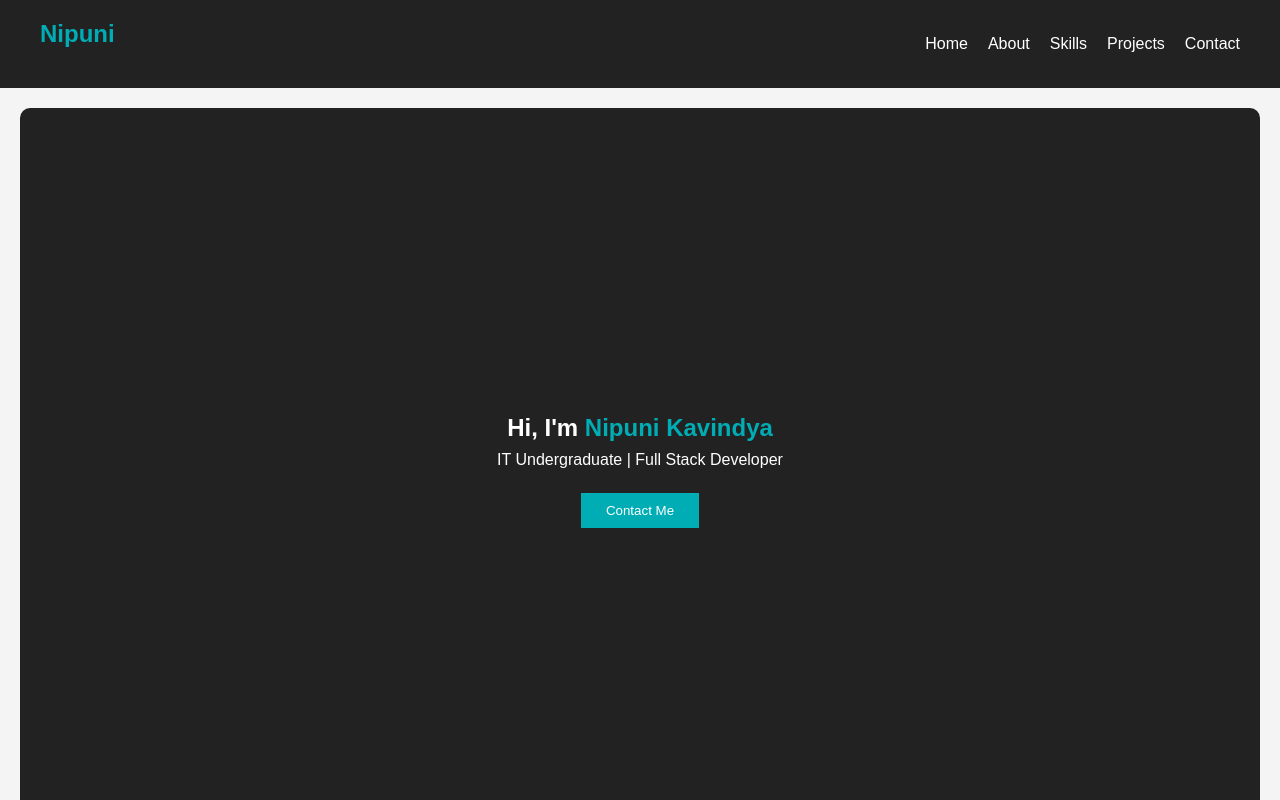
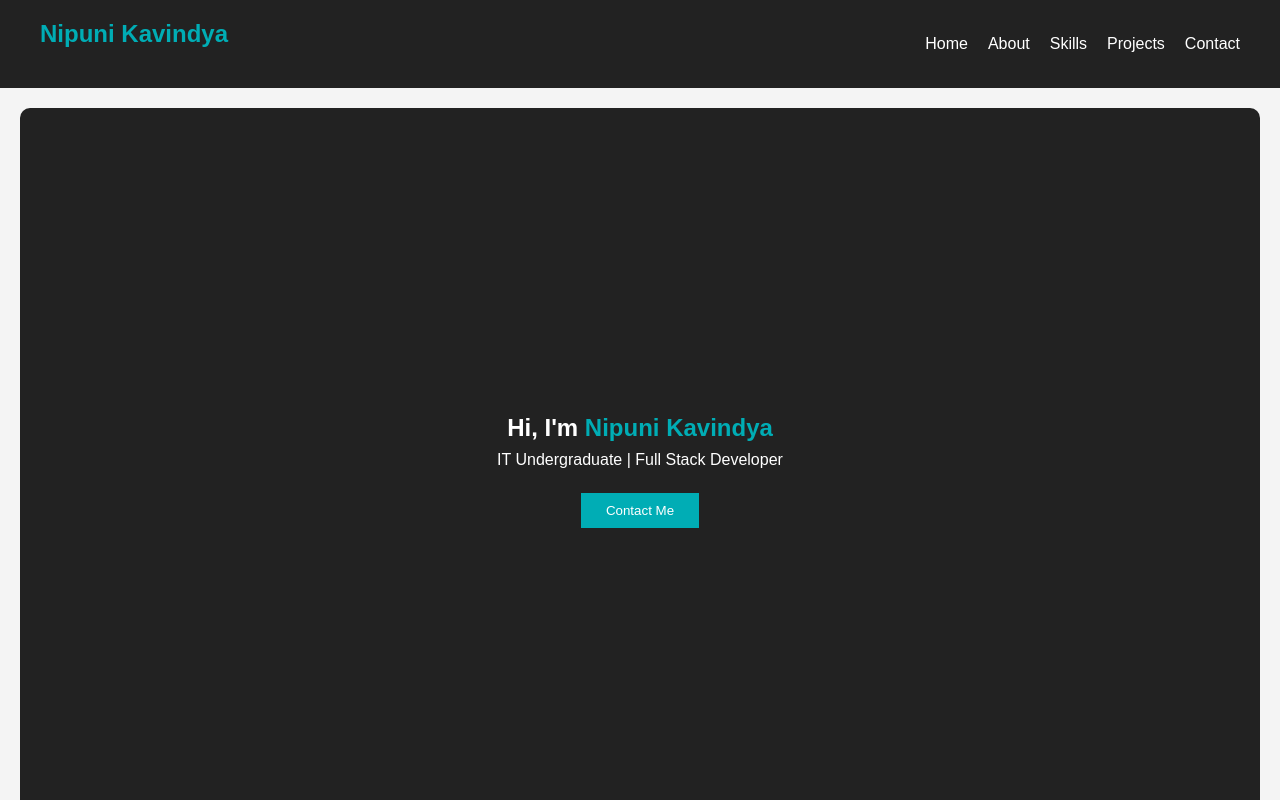
Before and after one commit to Nipuni335/My-Portfolio, a plain HTML site: page index.html in a window 1280 px wide. Shown: the top 800 px of the page. Drawn offline with Linux system fonts and the light colour scheme.

Commit message:
Update Name
Update my full name

```diff
--- a/index.html
+++ b/index.html
@@ -10,7 +10,7 @@
 
   <!-- Navbar -->
   <nav>
-    <h2 class="logo">Nipuni</h2>
+    <h2 class="logo">Nipuni Kavindya</h2>
     <ul>
       <li><a href="#home">Home</a></li>
       <li><a href="#about">About</a></li>
```
